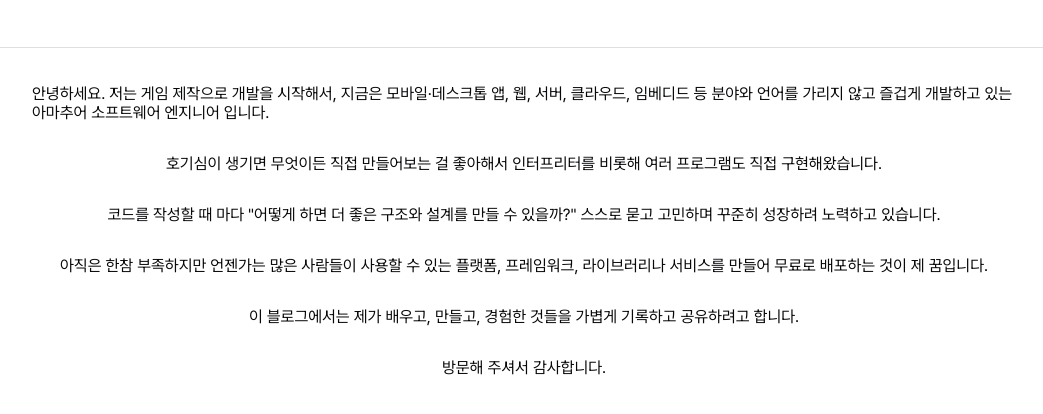
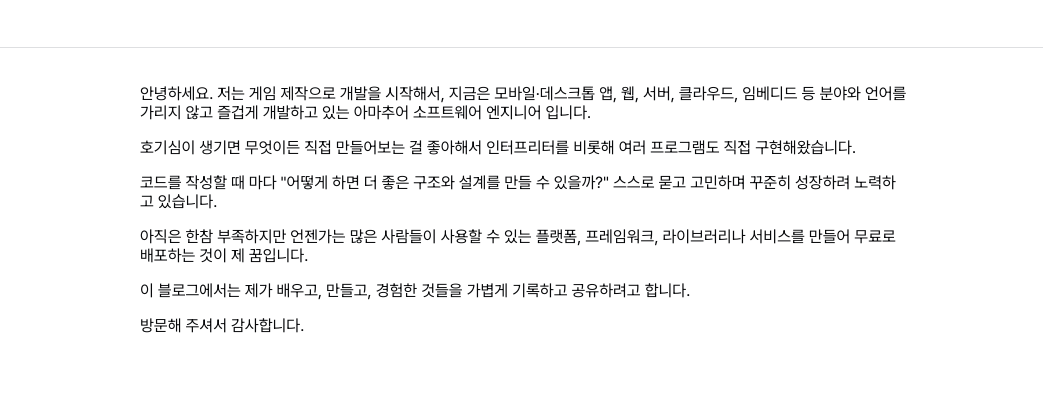
Before and after one commit to kahyou22/kahyou.dev, a Next.js app: page /about in a window 1280 px wide. Shown: the top 414 px of the page, without its empty margins (116-1159 px from the left). Built offline with nearby package versions, Linux system fonts and the light colour scheme.

Commit message:
feat: /about 페이지 수정

```diff
--- /dev/null
+++ b/app/about/page.module.css
@@ -0,0 +1,3 @@
+.about {
+  max-width: 768px;
+}
--- /dev/null
+++ b/app/about/page.tsx
@@ -0,0 +1,17 @@
+import AboutInfo from "./about.mdx";
+import style from "./page.module.css";
+
+import { Metadata } from "next";
+
+export const metadata: Metadata = {
+  title: "About",
+  description: "About",
+};
+
+export default function About() {
+  return (
+    <div className={style.about}>
+      <AboutInfo />
+    </div>
+  );
+}
```
Also changed, not shown: app/about/about.mdx (renamed from app/about/page.mdx).
